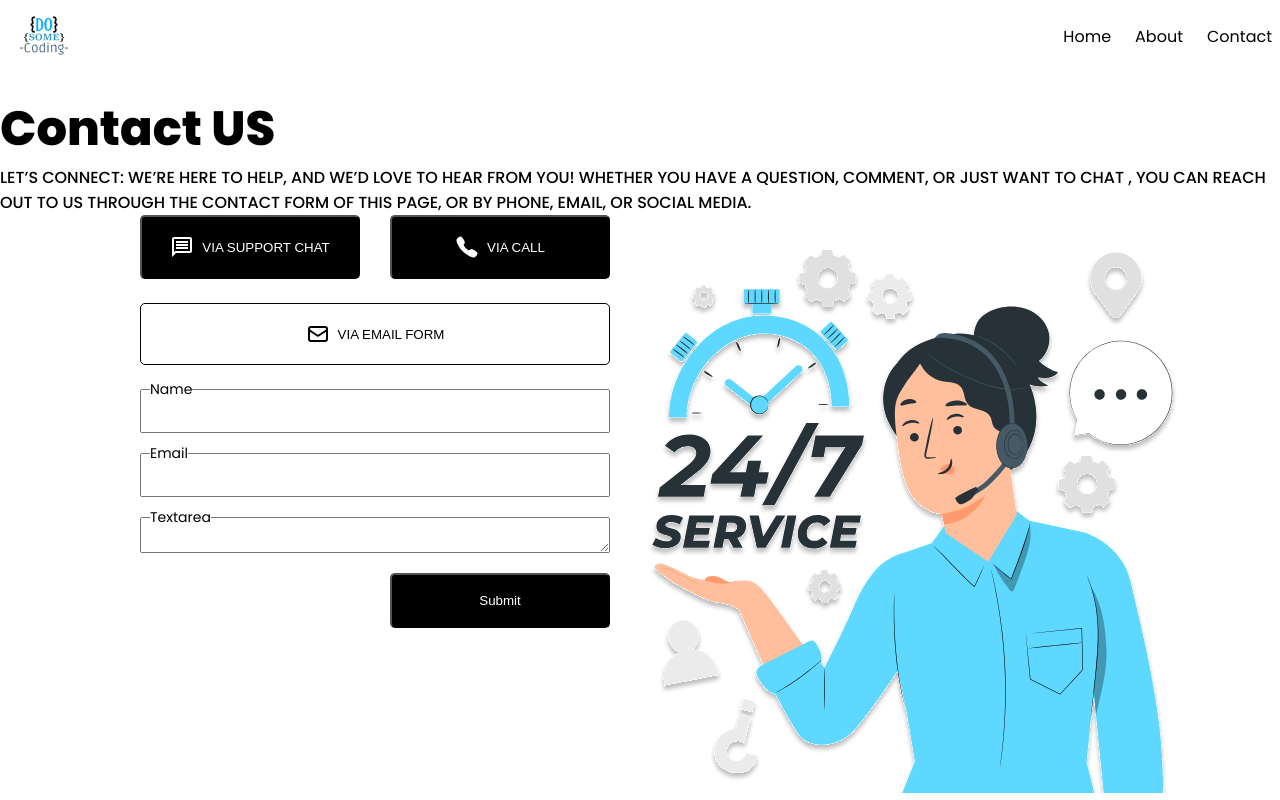
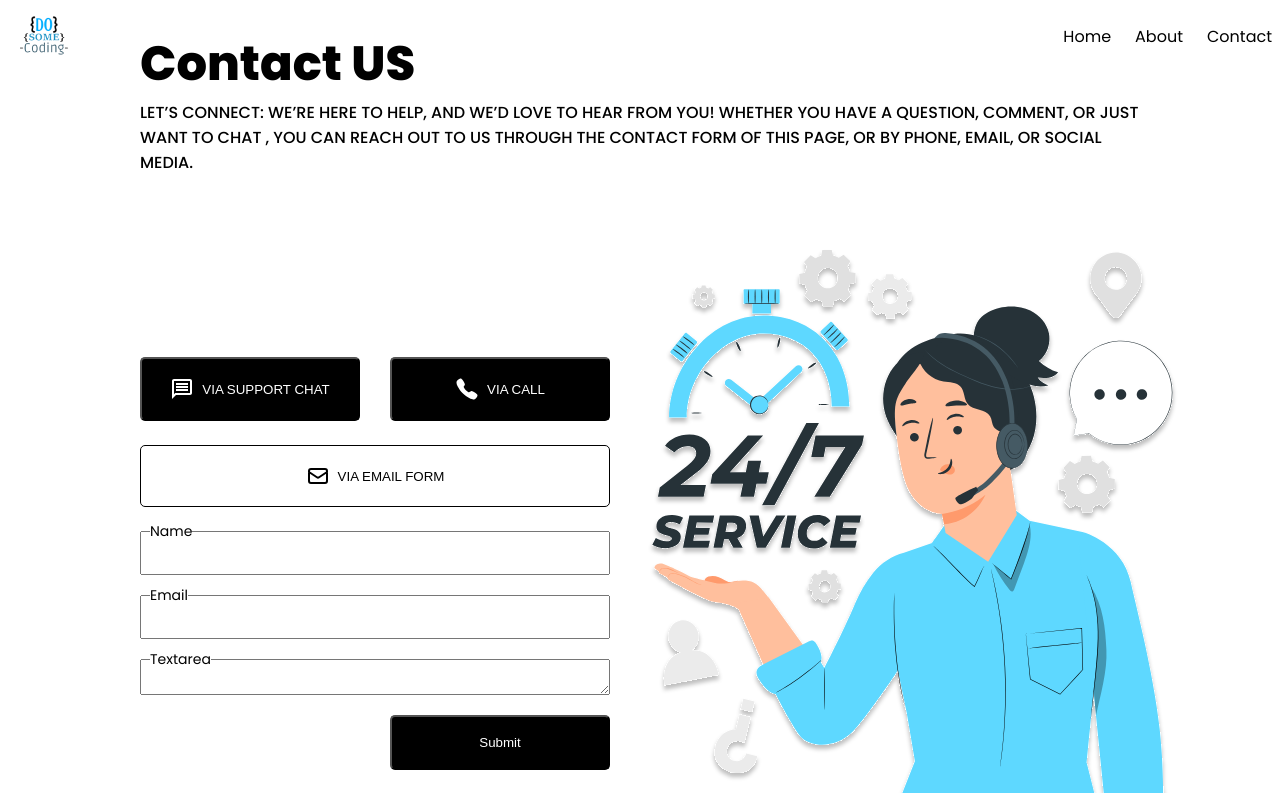
Before and after one commit to Akkash066/contactUsReactProject, a React (Vite) app: page / in a window 1280 px wide. Built offline with nearby package versions, Linux system fonts and the light colour scheme.

Commit message:
final touch

```diff
--- a/src/components/ContactForm/ContactForm.css
+++ b/src/components/ContactForm/ContactForm.css
@@ -2,6 +2,8 @@
     display: flex;
     max-width: 1000px;
     margin: 0 auto;
+    margin-top: 40px;
+    align-items: end;
 }
 .top_button{
     display: flex;
@@ -11,6 +13,7 @@
     display: flex;
     flex-direction: column;
     gap: 24px;
+    padding-bottom: 30px;
 }
 .contact_form form{
     display: flex;
--- a/src/components/ContactHeader/ContactHeader.css
+++ b/src/components/ContactHeader/ContactHeader.css
@@ -1,6 +1,11 @@
+.contact_section{
+    max-width: 1000px;
+    margin: 0 auto;
+}
 .contact_section h1{
     font-size: 48px;
     font-weight: 800;
+    max-width: 80%;
 }
 .contact_section p{
     font-weight: 500;
```
